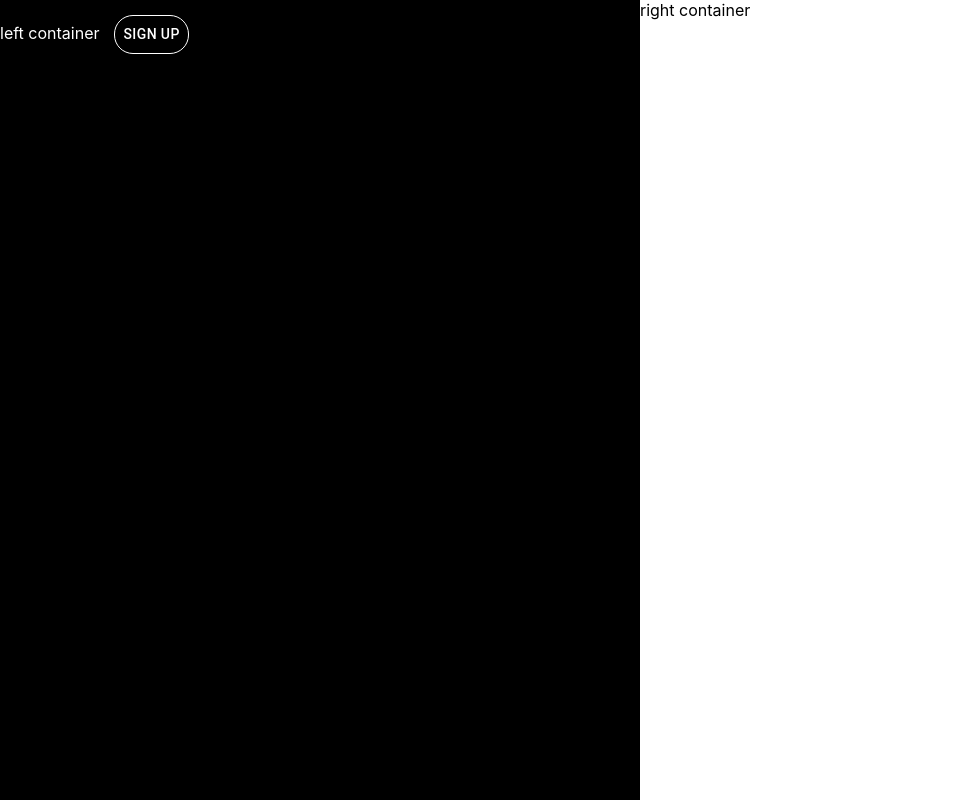
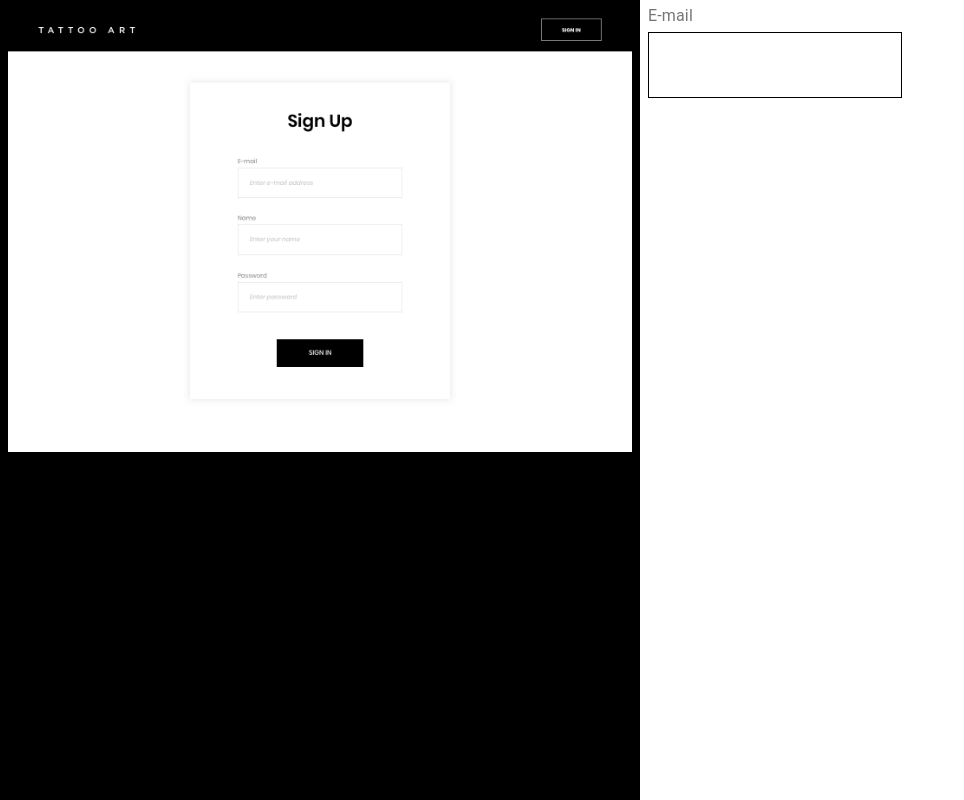
Before and after one commit to hatchways/fe-tutorial-1, a React (Create React App) app: page / in a window 1280 px wide. Shown: the whole page, without its empty margins (0-964 px from the left). Built offline with nearby package versions, Linux system fonts and the light colour scheme.

Commit message:
Example on how to customize a complex component with Material UI

```diff
--- a/src/App.js
+++ b/src/App.js
@@ -1,42 +1,103 @@
 import React from "react";
 import { makeStyles } from "@material-ui/core/styles";
-import Button from "@material-ui/core/Button";
+
 import Grid from "@material-ui/core/Grid";
+import TextField from "@material-ui/core/TextField";
 
-const useStyles = makeStyles((theme) => ({
+import SignUpImage from "./assets/sign-up.png";
+
+const useStyles = makeStyles(theme => ({
   signUp: {
     border: "1px solid white",
     color: "white",
     borderRadius: 19,
-    margin: 15,
+    margin: 15
   },
   signUpContainer: {
     height: "100vh",
     // When it reaches the breakpoint at "xs" or smaller, then apply this CSS
     [theme.breakpoints.down("xs")]: {
-      flexFlow: "column-reverse",
-    },
+      flexFlow: "column-reverse"
+    }
   },
   leftContainer: {
     backgroundColor: "black",
     color: "white",
+    padding: theme.spacing(1)
   },
   rightContainer: {
     position: "relative",
+    padding: theme.spacing(1)
   },
+
+  inputDiv: {
+    border: `1px solid black`,
+    padding: theme.spacing(2)
+  },
+
+  input: {
+    "&::placeholder": {
+      color: "pink",
+      opacity: "1 !important"
+    }
+  },
+
+  label: {
+    transform: `none`
+  },
+
+  labelFocused: {
+    color: "black"
+  },
+
+  root: {
+    color: "black",
+    "& label + .MuiInput-formControl": {
+      marginTop: theme.spacing(3)
+    }
+  },
+
+  demoImage: {
+    width: "100%"
+  }
 }));
 
 function App() {
   const classes = useStyles();
 
+  /*
+    1. classNames only apply to the root of the component
+  */
+
   return (
     <Grid container className={classes.signUpContainer}>
       <Grid item xs={12} sm={12} md={6} className={classes.leftContainer}>
-        left container
-        <Button className={classes.signUp}>Sign up</Button>
+        <img src={SignUpImage} alt="Mock Image" className={classes.demoImage} />
       </Grid>
       <Grid item xs={12} sm={12} md={6} className={classes.rightContainer}>
-        right container
+        <form className={classes.root} noValidate autoComplete="off">
+          {/* https://material-ui.com/api/text-field/#css */}
+
+          <TextField
+            id="standard-basic"
+            label="E-mail"
+            placeholder={"Enter e-mail address"}
+            InputProps={{
+              className: classes.inputDiv,
+              classes: {
+                input: classes.input
+              },
+              disableUnderline: true
+            }}
+            InputLabelProps={{
+              classes: {
+                root: classes.label,
+                focused: classes.labelFocused
+              }
+            }}
+            classes={{ root: classes.root }}
+          />
+        </form>
       </Grid>
     </Grid>
   );
```
Also changed, not shown: src/assets/sign-up.png (added).
